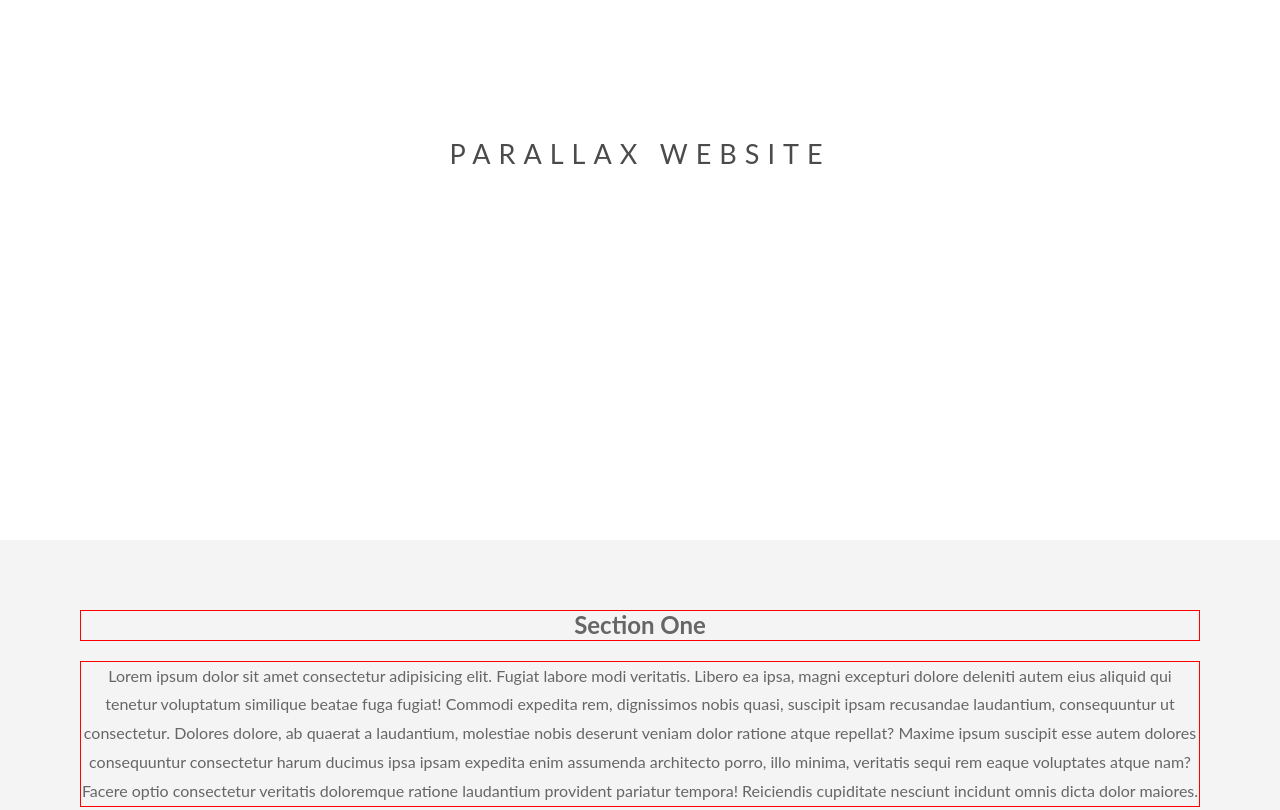
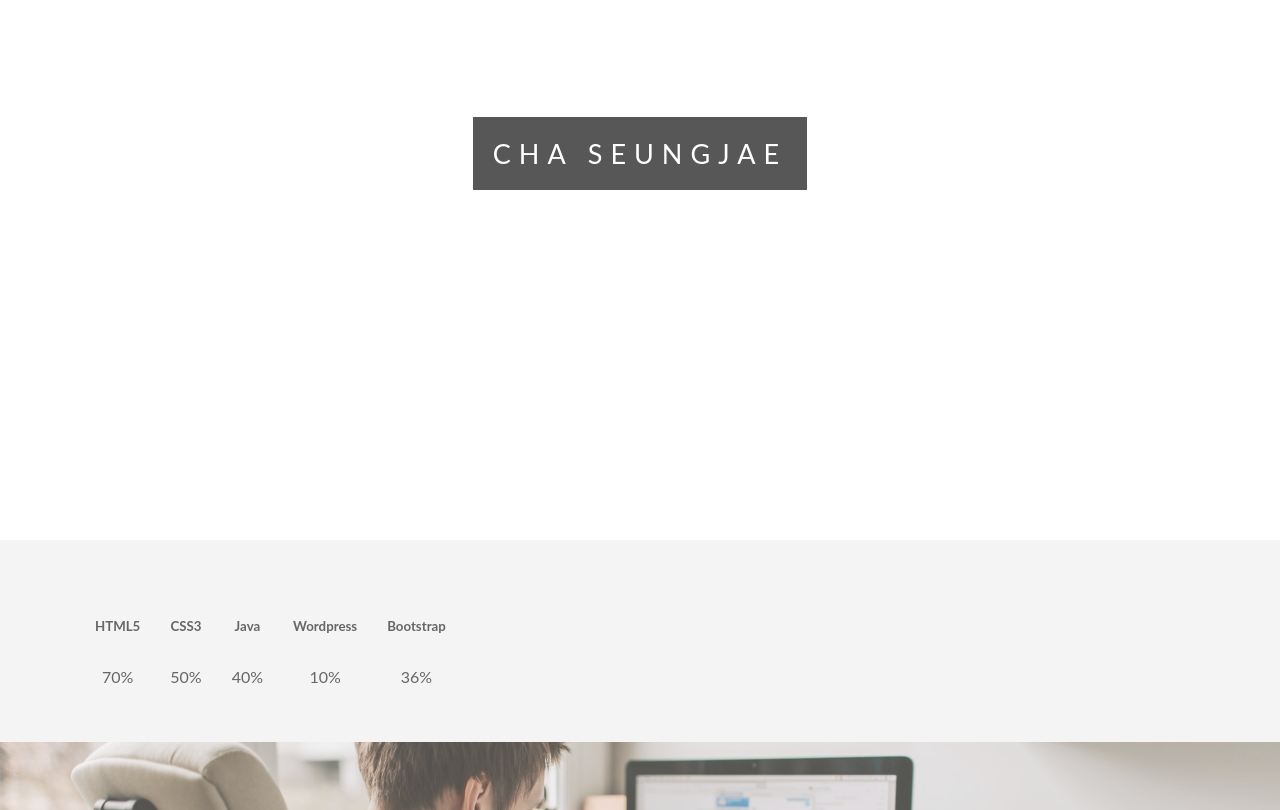
Before and after one commit to sseungjae/Basic-Parallax-page, a plain HTML site: page index.html in a window 1280 px wide. Shown: the part 260-1070 px from the top of the page. Drawn offline with Linux system fonts and the light colour scheme.

Commit message:
parallax
web site

```diff
--- a/css/style.css
+++ b/css/style.css
@@ -72,3 +72,36 @@ p {
   letter-spacing: 8px;
   text-transform: uppercase;
 }
+
+.ptext .border {
+  background-color: #111;
+  color: #fff;
+  padding: 20px;
+}
+
+.ptext .border.trans {
+  background-color: transparent;
+}
+
+@media (max-width: 568px) {
+  .pimg1,
+  .pimg2,
+  .pimg3 {
+    background-attachment: scroll;
+  }
+}
+
+.row {
+  display: -ms-flexbox;
+  display: flex;
+  -ms-flex-wrap: wrap;
+  flex-wrap: wrap;
+  margin-right: -15px;
+  margin-left: -15px;
+  position: relative;
+}
+
+.padd-15 {
+  padding-left: 15px;
+  padding-right: 15px;
+}
--- a/index.html
+++ b/index.html
@@ -10,21 +10,57 @@
     <div class="pimg1">
         <div class="ptext">
             <span class="border">
-                Parallax Website
+                Cha Seungjae
             </span>
         </div>
     </div>
 
     <section class="section section-light">
-        <h2>Section One</h2>
-        <p>
-            Lorem ipsum dolor sit amet consectetur adipisicing elit. Fugiat labore modi veritatis. Libero ea ipsa, magni excepturi dolore deleniti autem eius aliquid qui tenetur voluptatum similique beatae fuga fugiat! Commodi expedita rem, dignissimos nobis quasi, suscipit ipsam recusandae laudantium, consequuntur ut consectetur. Dolores dolore, ab quaerat a laudantium, molestiae nobis deserunt veniam dolor ratione atque repellat? Maxime ipsum suscipit esse autem dolores consequuntur consectetur harum ducimus ipsa ipsam expedita enim assumenda architecto porro, illo minima, veritatis sequi rem eaque voluptates atque nam? Facere optio consectetur veritatis doloremque ratione laudantium provident pariatur tempora! Reiciendis cupiditate nesciunt incidunt omnis dicta dolor maiores.
-        </p>
+        <div class="skills padd-15">
+            <div class="row">
+              <div class="skill-item padd-15">
+                <h5>HTML5</h5>
+                <div class="progress">
+                  <div class="progress-in" style="width: 70%"></div>
+                  <div class="skill-percent">70%</div>
+                </div>
+              </div>
+              <div class="skill-item padd-15">
+                <h5>CSS3</h5>
+                <div class="progress">
+                  <div class="progress-in" style="width: 50%"></div>
+                  <div class="skill-percent">50%</div>
+                </div>
+              </div>
+              <div class="skill-item padd-15">
+                <h5>Java</h5>
+                <div class="progress">
+                  <div class="progress-in" style="width: 40%"></div>
+                  <div class="skill-percent">40%</div>
+                </div>
+              </div>
+              <div class="skill-item padd-15">
+                <h5>Wordpress</h5>
+                <div class="progress">
+                  <div class="progress-in" style="width: 10%"></div>
+                  <div class="skill-percent">10%</div>
+                </div>
+              </div>
+              <div class="skill-item padd-15">
+                <h5>Bootstrap</h5>
+                <div class="progress">
+                  <div class="progress-in" style="width: 36%"></div>
+                  <div class="skill-percent">36%</div>
+                </div>
+              </div>
+            </div>
+          </div>
+        </div>
     </section>
 
     <div class="pimg2">
         <div class="ptext">
-            <span class="border">
+            <span class="border trans">
                 Image Two Text
             </span>
         </div>
@@ -39,7 +75,7 @@
 
     <div class="pimg3">
         <div class="ptext">
-            <span class="border">
+            <span class="border trans">
                 Image Three Text
             </span>
         </div>
@@ -55,7 +91,7 @@
     <div class="pimg1">
         <div class="ptext">
             <span class="border">
-                Parallax Website
+                ずっと更新してます。
             </span>
         </div>
     </div>
```
